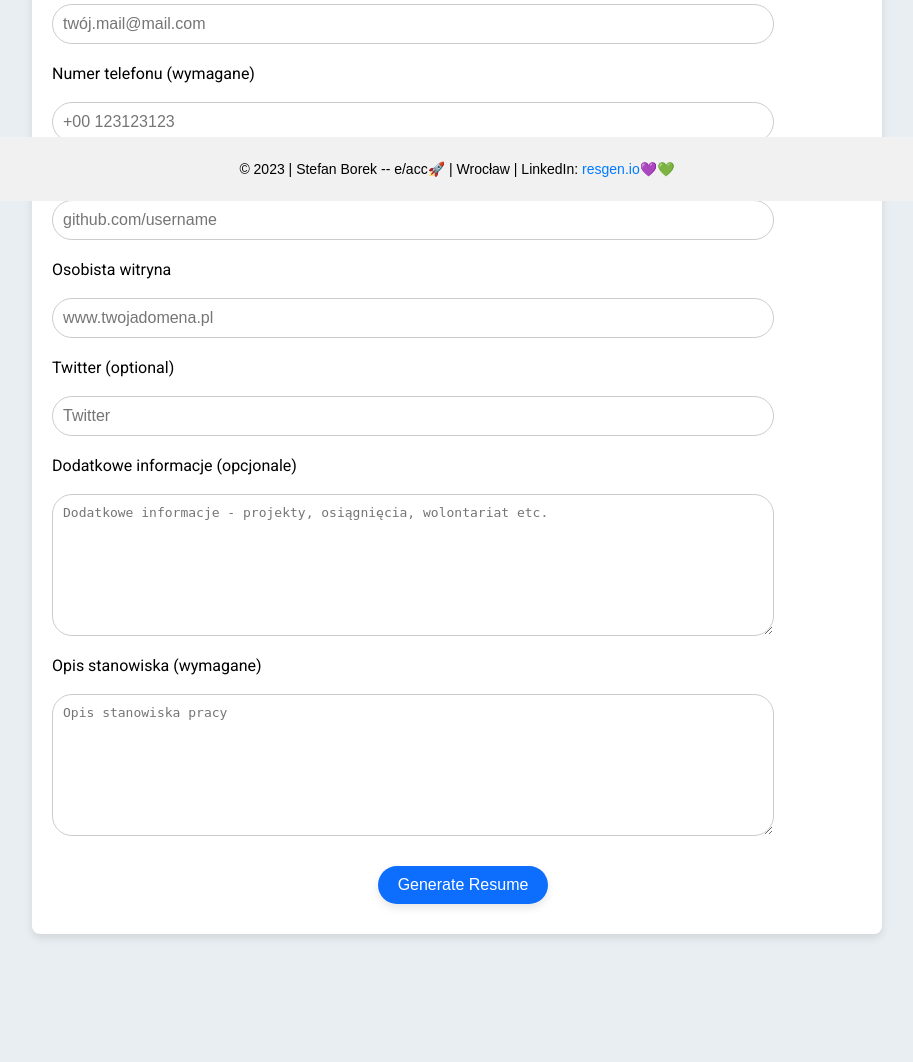
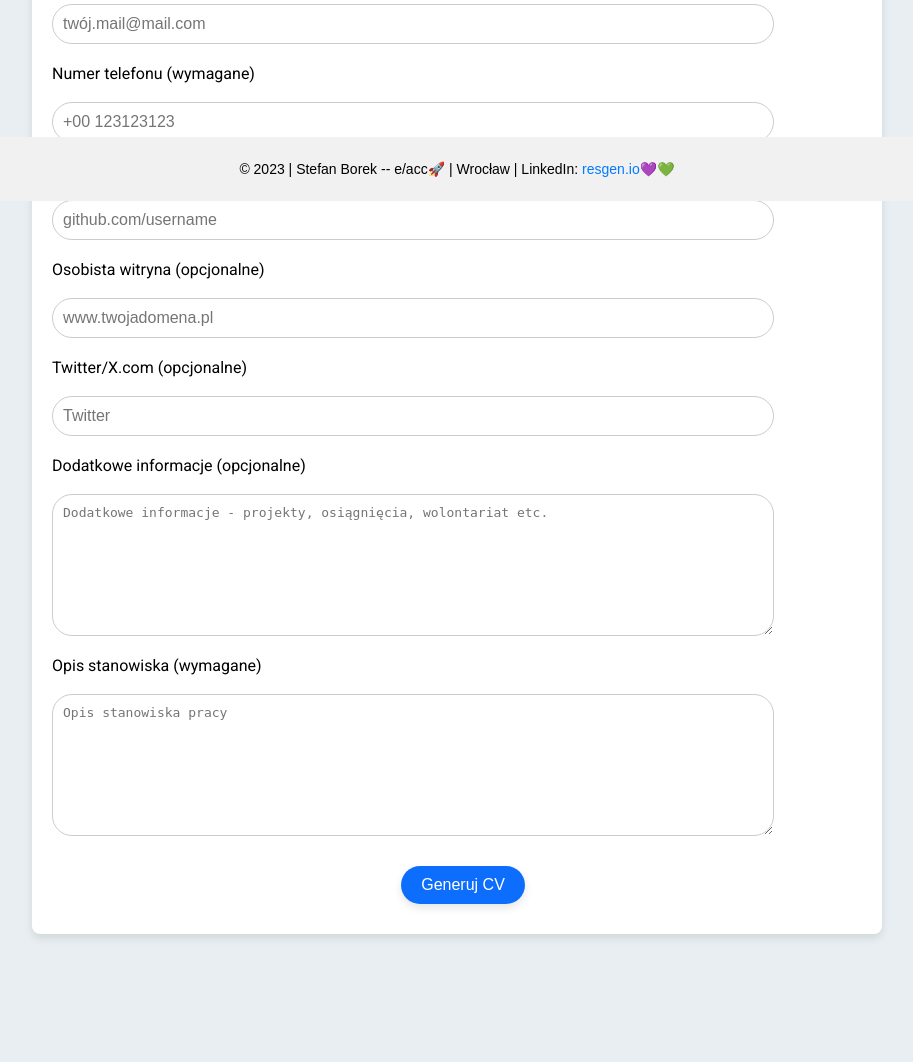
Before and after one commit to stethbo/resgenio, a Flask app: page /generate in a window 1280 px wide. Shown: the part 599-1661 px from the top of the page, without its empty margins (183-1096 px from the left). Run offline with Flask 3, Linux system fonts and the light colour scheme; the visitor is signed in with stand-in values (Sample User, id 1); some libraries are stand-ins or nearby versions.

Commit message:
solves the CSRF error🎉

```diff
--- a/app/forms.py
+++ b/app/forms.py
@@ -31,4 +31,4 @@ class ResumeForm(FlaskForm):
     twitter = StringField('Twitter (optional)', validators=[Optional()])
     additionals = TextAreaField('Additional information (optional)', validators=[Optional()])
     job_description = TextAreaField('Job Description (required)', validators=[DataRequired()])
-    submit = SubmitField('Generate Resume')
+    submit = SubmitField('Generuj CV')
--- a/app/templates/generate.html
+++ b/app/templates/generate.html
@@ -6,6 +6,7 @@
                 <form  method="post" class="form-floating" onsubmit="showLoadingMessage()">
                     <h2 class="card-title text-center div-center">Generowanie CV</h2>
 
+                    {{ form.hidden_tag() }}
 
                     <div class="form-group">
                         <div class="form-group">
@@ -49,19 +50,19 @@
                     </div>
 
                     <div class="form-group">
-                        Osobista witryna
+                        Osobista witryna (opcjonalne)
                         <span class="text-danger"></span><br>
                         {{ form.personal_website(class="form-control wide-input", placeholder="www.twojadomena.pl") }}
                     </div>
 
                     <div class="form-group">
-                        {{ form.twitter.label }}
+                        Twitter/X.com (opcjonalne)
                         <span class="text-danger"></span><br>
                         {{ form.twitter(class="form-control wide-input", placeholder="Twitter") }}
                     </div>
 
                     <div class="form-group">
-                        Dodatkowe informacje (opcjonale)<br>
+                        Dodatkowe informacje (opcjonalne)<br>
                         <span class="text-danger"></span><br>
                         {{ form.additionals(class="form-control wide-input long-text-input", placeholder="Dodatkowe informacje - projekty, osiągnięcia, wolontariat etc.") }}
 
@@ -80,12 +81,12 @@
                 </form>
 
             </div>
-            <div id="loadingMessage" style="display: none;" class="form-ceter">
-                <div class="loader">
-                    <img src="{{ url_for('static', filename='images/resgen_logo_no_bg.png') }}" width="123px">
-                </div>
-                <p>generujemy twoje <b>CV</b>📝</p>
+        </div>
+        <div id="loadingMessage" style="display: none;" class="form-ceter">
+            <div class="loader">
+                <img src="{{ url_for('static', filename='images/resgen_logo_no_bg.png') }}" width="123px">
             </div>
+            <p>generujemy twoje <b>CV</b>📝</p>
         </div>
     </div>
 {% endblock %}
```
